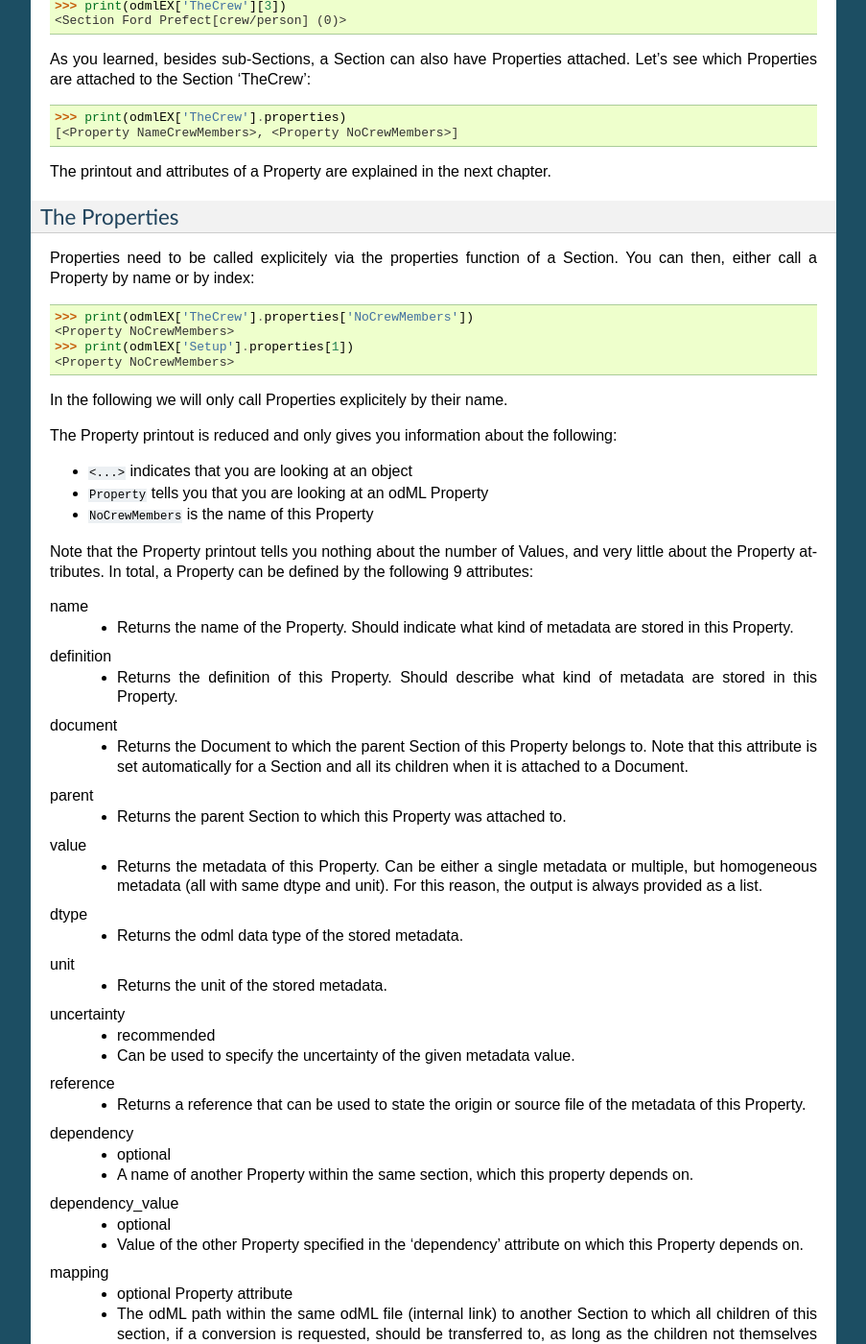
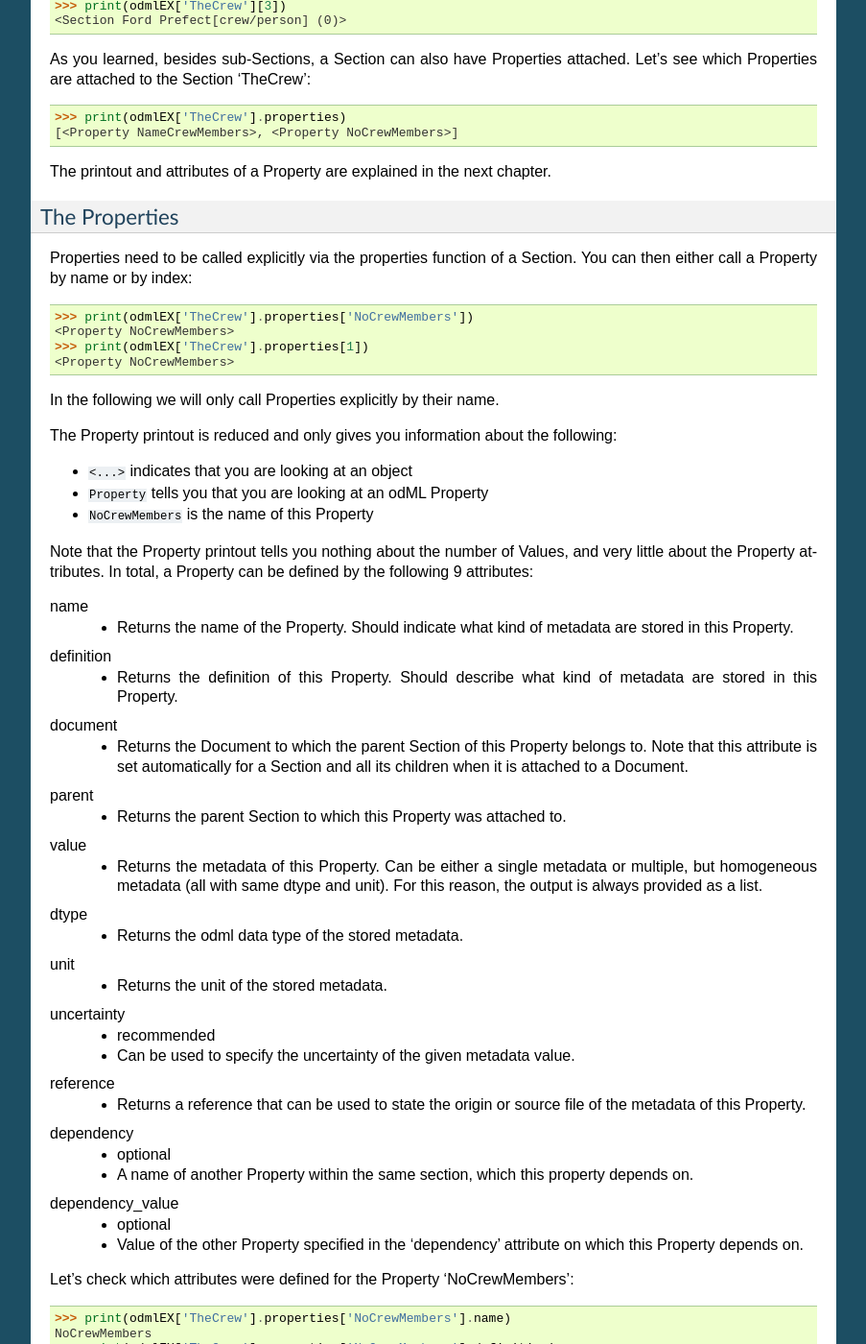
Before and after one commit to G-Node/python-odml, a Sphinx documentation site: the page built from doc/tutorial.rst, in a window 1280 px wide and 1400 px high, scrolled down 6738 px. Shown: the whole window at 96% size, without its empty margins (198-1101 px from the left). Built offline with Sphinx 7.4.7, drawn with Linux system fonts in a browser that asks for light colours; some of the changed text lies outside the part shown.

Commit message:
[doc/tutorial] Update property chapter

```diff
--- a/doc/tutorial.rst
+++ b/doc/tutorial.rst
@@ -441,15 +441,15 @@ The printout and attributes of a Property are explained in the next chapter.
 The Properties
 --------------
 
-Properties need to be called explicitely via the properties function of a
-Section. You can then, either call a Property by name or by index::
+Properties need to be called explicitly via the properties function of a
+Section. You can then either call a Property by name or by index::
 
     >>> print(odmlEX['TheCrew'].properties['NoCrewMembers'])
     <Property NoCrewMembers>
-    >>> print(odmlEX['Setup'].properties[1])
+    >>> print(odmlEX['TheCrew'].properties[1])
     <Property NoCrewMembers>
 
-In the following we will only call Properties explicitely by their name.
+In the following we will only call Properties explicitly by their name.
 
 The Property printout is reduced and only gives you information about the
 following:
@@ -506,13 +506,6 @@ dependency_value
     - optional
     - Value of the other Property specified in the 'dependency' attribute on
       which this Property depends on.
-
-mapping
-    - optional Property attribute
-    - The odML path within the same odML file (internal link) to another
-      Section to which all children of this section, if a conversion is
-      requested, should be transferred to, as long as the children not
-      themselves define a mapping.
 
 Let's check which attributes were defined for the Property 'NoCrewMembers'::
 
```
